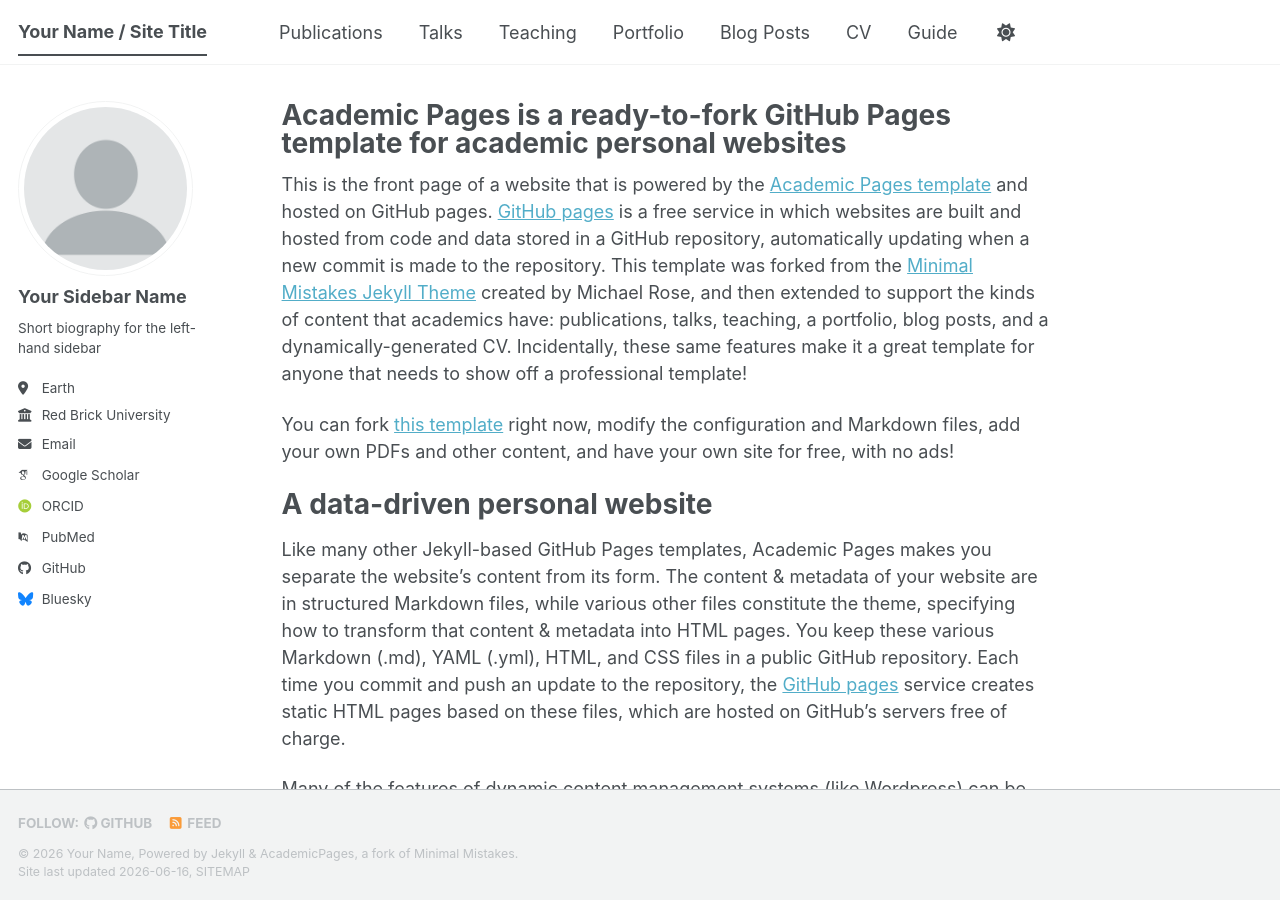
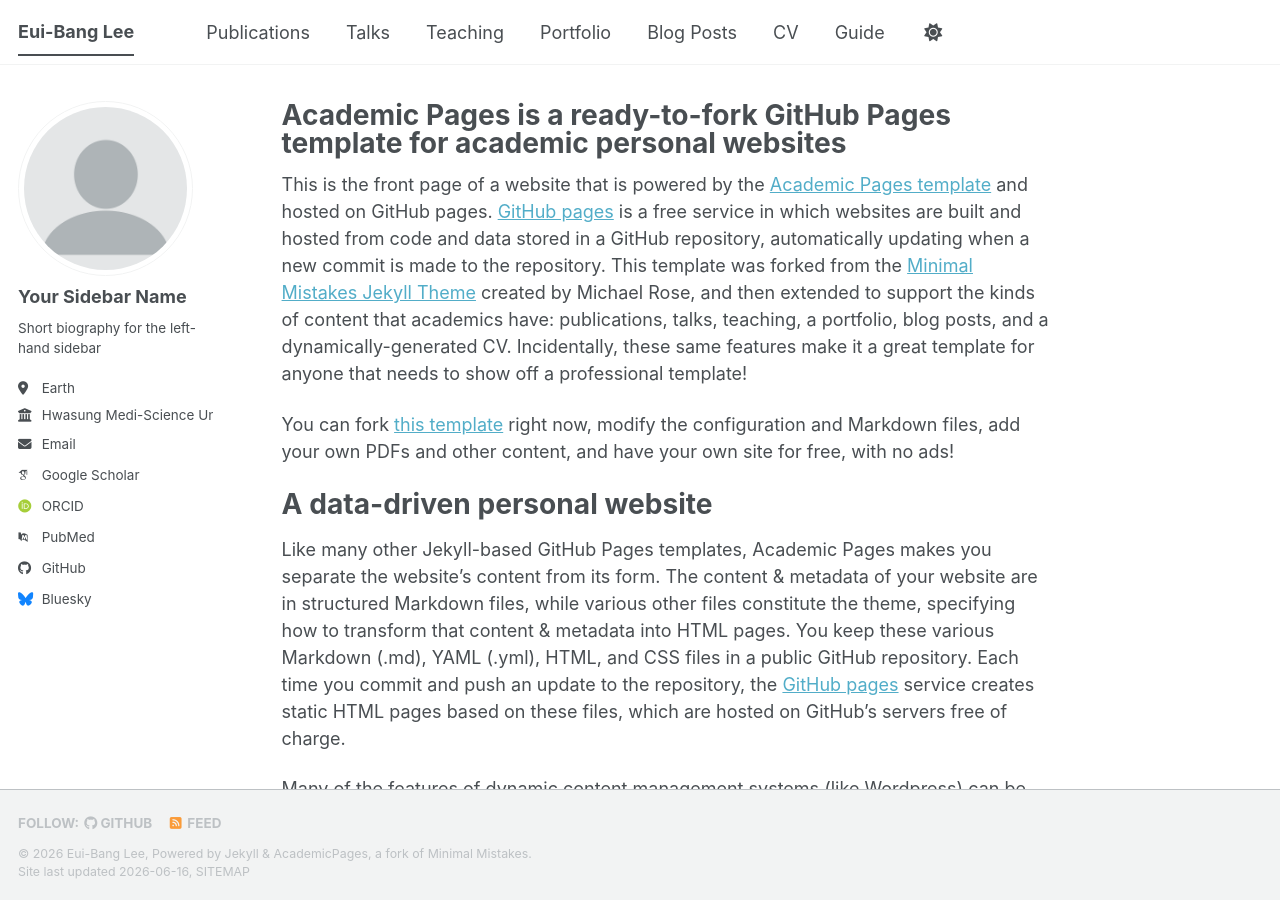
Before and after one commit to leb8520-hub/leeeuibang.github.io, a Jekyll site: the page built from _pages/about.md, in a window 1280 px wide and 900 px high. Built offline with Jekyll 4.4.1, drawn with Linux system fonts in a browser that asks for light colours; some web fonts are replaced; a script bundle is joined from its source files by our own code; library files that are not in the unit come from our copies.

Commit message:
Update personal information in _config.ymle

```diff
--- a/_config.yml
+++ b/_config.yml
@@ -9,9 +9,9 @@
 # Basic Site Settings
 locale                   : "en-US"
 site_theme               : "default" # The available themes options are "default", "air", "sunrise", "mint", "dirt" and "contrast"
-title                    : "Your Name / Site Title"
+title                    : "Eui-Bang Lee"
 title_separator          : "-"
-name                     : &name "Your Name"
+name                     : &name "Eui-Bang Lee"
 description              : &description "Your Name's academic portfolio"   # Update this with a general description of your site, this is the default if not overridden by a page
 url                      : https://academicpages.github.io # The base hostname & protocol for your site e.g. "https://[your GitHub username].github.io",
                                                            # or if you already have some other page hosted on Github then use "https://[your GitHub username].github.io/[Your Repo Name]"
@@ -28,17 +28,17 @@ author:
   pronouns         : # example: "she/her"
   bio              : "Short biography for the left-hand sidebar"
   location         : "Earth"
-  employer         : "Red Brick University"
+  employer         : "Hwasung Medi-Science University(HSMU)"
   uri              : # URL
-  email            : "none@example.org"
+  email            : "leb8520@hsmu.ac.kr"
 
   # Academic websites
   academia         : # URL
   arxiv            : # URL - Update with the correct link to your profile
-  googlescholar    : "https://scholar.google.com/citations?user=PS_CX0AAAAAJ"
+  googlescholar    : "https://scholar.google.com/citations?user=lP534jUAAAAJ&hl=ko"
   inspire-hep      : # URL
   impactstory      : # URL
-  orcid            : "https://orcid.org/yourorcidurl"
+  orcid            : "https://orcid.org/0000-0003-4762-0541"
   semantic         : # URL
   ssrn             : # URL
   pubmed           : "https://www.ncbi.nlm.nih.gov/pubmed/?term=john+snow"
```
